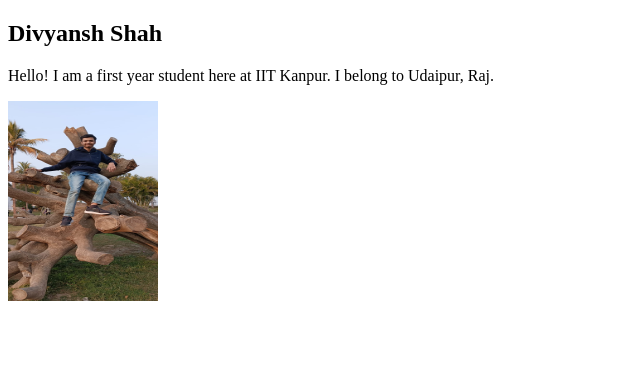
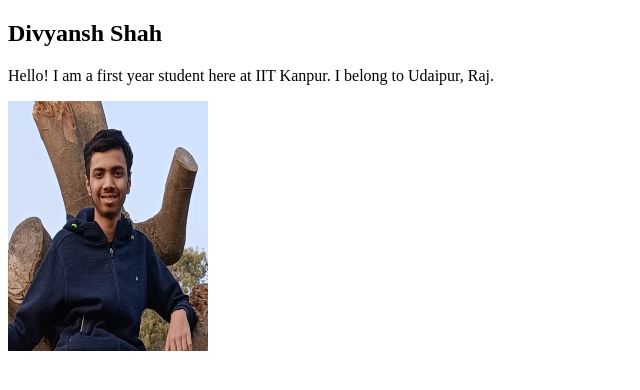
Before and after one commit to sdivyansh22/sdivyansh22.github.io, a plain HTML site: page index.html in a window 1280 px wide. Shown: the whole page, without its empty margins (0-640 px from the left). Drawn offline with Linux system fonts and the light colour scheme.

Commit message:
seventh commit

```diff
--- a/index.html
+++ b/index.html
@@ -6,6 +6,6 @@
     <body>
         <h2>Divyansh Shah</h2>
         <p>Hello! I am a first year student here at IIT Kanpur. I belong to Udaipur, Raj. </p>
-        <img src="photo.jpg" alt="divyansh.com" width="150" height="200">
+        <img src="my photo.jpg" alt="divyansh.com" width="200" height="250">
     </body>
 </html>
```
Also changed, not shown: my photo.jpg (added), photo.jpg (deleted).
